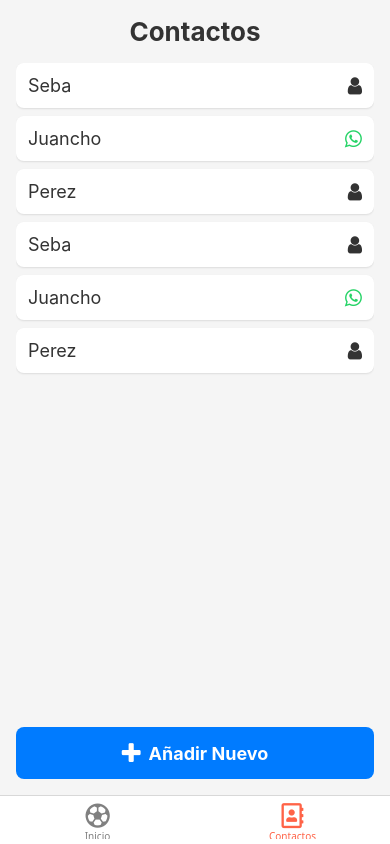
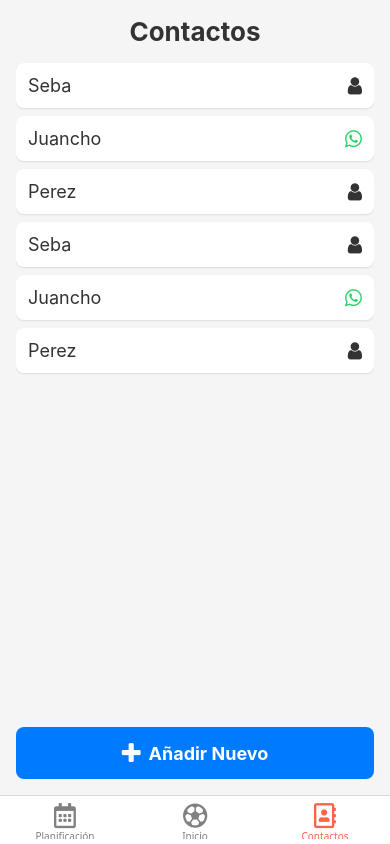
Before and after one commit to Emiliano-Russo/SportLink, a React Native app: screen /Contactos in a window 390 px wide. Built offline with nearby package versions, Linux system fonts and the light colour scheme.

Commit message:
init screen planificacion

```diff
--- a/src/App.tsx
+++ b/src/App.tsx
@@ -5,6 +5,7 @@ import {createBottomTabNavigator} from '@react-navigation/bottom-tabs';
 import {Home} from './screens/Home';
 import {Contacts} from './screens/Contacts';
 import Icon from 'react-native-vector-icons/FontAwesome5';
+import {EventCreator} from './screens/EventCreator';
 
 const Tab = createBottomTabNavigator();
 
@@ -17,8 +18,10 @@ function App(): React.JSX.Element {
           tabBarIcon: ({focused, color, size}) => {
             let iconName;
 
-            if (route.name === 'Inicio') {
-              iconName = 'futbol'; // Ícono de balón de fútbol
+            if (route.name === 'Planificación') {
+              iconName = 'calendar-alt'; // Ícono para "Planificación"
+            } else if (route.name === 'Inicio') {
+              iconName = 'futbol'; // Ícono de balón de fútbol para "Inicio"
             } else if (route.name === 'Contactos') {
               iconName = 'address-book'; // Ícono de contactos
             }
@@ -28,6 +31,7 @@ function App(): React.JSX.Element {
           tabBarActiveTintColor: 'tomato',
           tabBarInactiveTintColor: 'gray',
         })}>
+        <Tab.Screen name="Planificación" component={EventCreator} />
         <Tab.Screen name="Inicio" component={Home} />
         <Tab.Screen name="Contactos" component={Contacts} />
       </Tab.Navigator>
--- a/src/screens/EventCreator.tsx
+++ b/src/screens/EventCreator.tsx
@@ -0,0 +1,9 @@
+import {Text, View} from 'react-native';
+
+export const EventCreator = () => {
+  return (
+    <View>
+      <Text>Event Creator</Text>
+    </View>
+  );
+};
```
